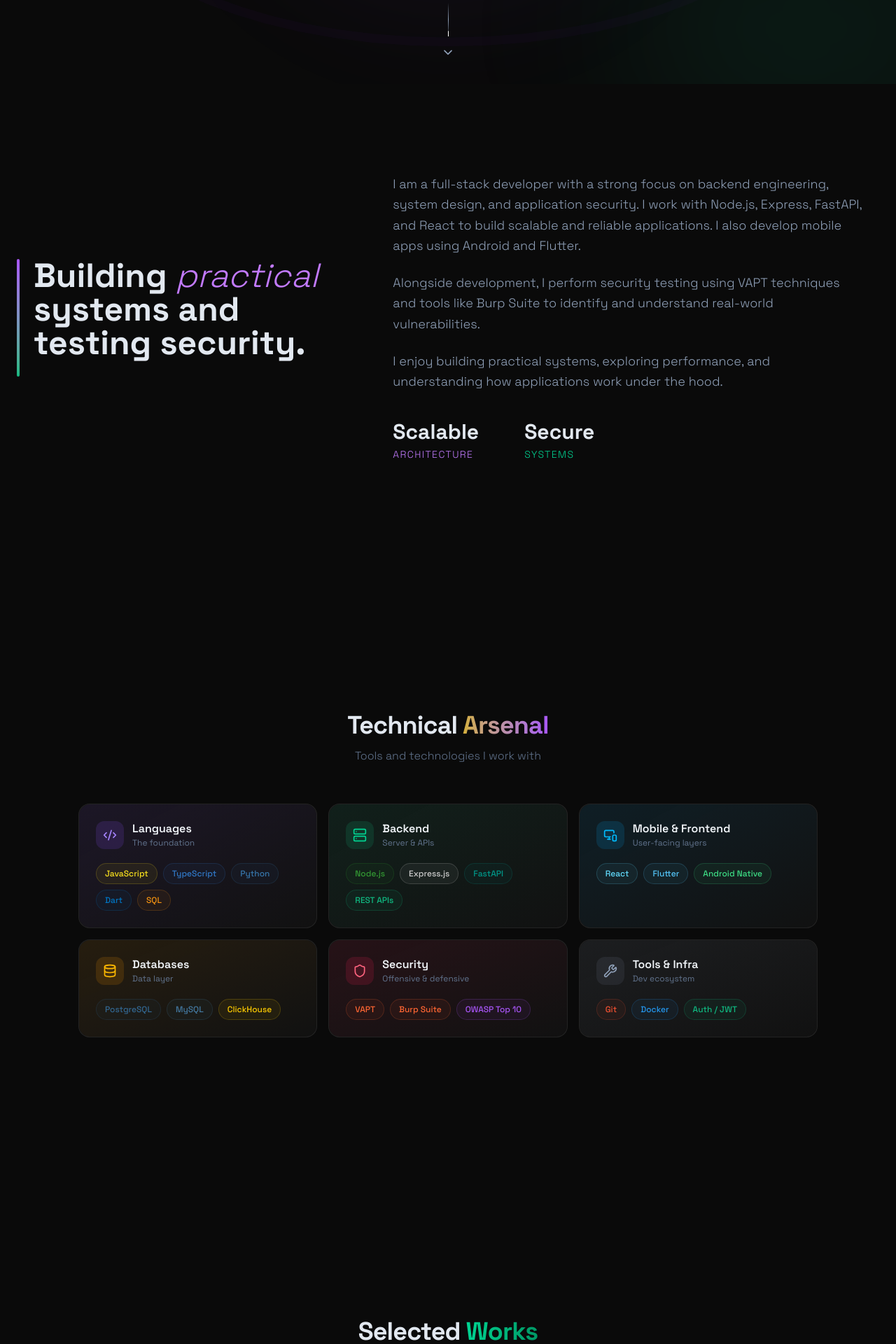
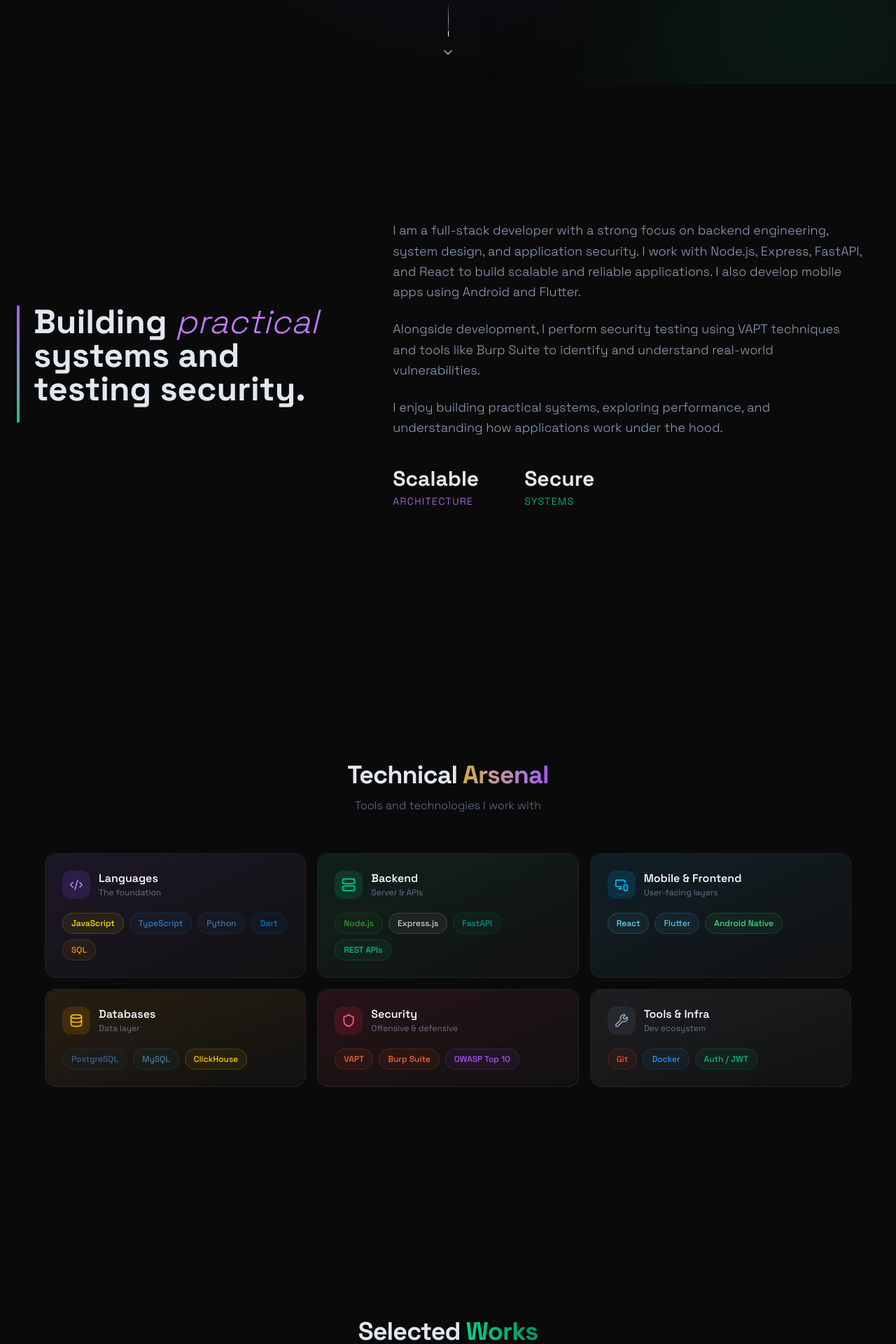
Before and after one commit to badevil666/badevil666.github.io, a React app: page / in a window 1280 px wide. Shown: the part 680-2600 px from the top of the page at 70% size. Built offline with nearby package versions, Linux system fonts and the light colour scheme; the HTML template or start-up script is replaced by a standard one.

Commit message:
wonderful

```diff
--- a/src/App.tsx
+++ b/src/App.tsx
@@ -1,5 +1,5 @@
 import { useState, useEffect, useRef } from 'react';
-import BlackholeBackground from './components/BlackholeBackground';
+//import BlackholeBackground from './components/BlackholeBackground';
 import Navbar from './components/Navbar';
 import Hero from './components/Hero';
 import About from './components/About';
@@ -40,7 +40,7 @@ function App() {
 
   return (
     <div className="bg-obsidian text-slate-200 font-space min-h-screen selection:bg-purple-500/30">
-      <BlackholeBackground />
+      {/* <BlackholeBackground /> */}
 
       {/* Navbar Wrapper: Handles the smooth slide-in/out animation.
         pointer-events control ensures you can't click invisible buttons when it's hidden.
--- a/src/components/About.tsx
+++ b/src/components/About.tsx
@@ -8,7 +8,12 @@ const fade = (delay = 0) => ({
 });
 
 const About = () => (
-  <section id="about" className="py-32 px-6 md:px-12 max-w-7xl mx-auto">
+  <section
+    id="about"
+    className="h-screen w-full flex flex-col justify-center snap-center px-6 md:px-12"
+  >
+    {/* Inner container to hold your max width so the text doesn't stretch too far */}
+    <div className="max-w-7xl mx-auto w-full">
       <div className="grid grid-cols-1 md:grid-cols-12 gap-12 items-center">
         <motion.div {...fade(0)} className="md:col-span-5 relative">
           <h2 className="text-4xl md:text-5xl font-bold mb-6">
@@ -40,6 +45,7 @@ const About = () => (
           </div>
         </motion.div>
       </div>
+    </div>
   </section>
 );
 
--- a/src/components/Skills.tsx
+++ b/src/components/Skills.tsx
@@ -153,7 +153,15 @@ const SkillCard = ({ cat, index }: { cat: Category; index: number }) => (
 );
 
 const Skills = () => (
-  <section id="skills" className="py-24 px-6 md:px-12 max-w-6xl mx-auto">
+  <section
+    id="skills"
+    // The exact same centering trick:
+    // Full screen height + grid centering + scroll snap
+    className="min-h-[100dvh] w-full grid place-items-center snap-center py-24 px-6 md:px-12"
+  >
+    {/* Inner wrapper to keep your max-width constraints intact */}
+    <div className="max-w-6xl w-full mx-auto">
+
       <motion.div
         initial={{ opacity: 0, y: 30, filter: 'blur(6px)' }}
         whileInView={{ opacity: 1, y: 0, filter: 'blur(0px)' }}
@@ -175,6 +183,8 @@ const Skills = () => (
           <SkillCard key={cat.name} cat={cat} index={i} />
         ))}
       </div>
+
+    </div>
   </section>
 );
 
--- a/vite.config.ts
+++ b/vite.config.ts
@@ -8,4 +8,5 @@ export default defineConfig({
     tailwindcss(),
     react()
   ],
+  base: "/badevil666/"
 })
```
Also changed, not shown: package.json (+5 -2 lines), 1 other file (tests, documents, lock files or other folders). Lines whose indentation alone changed are shown as unchanged.
